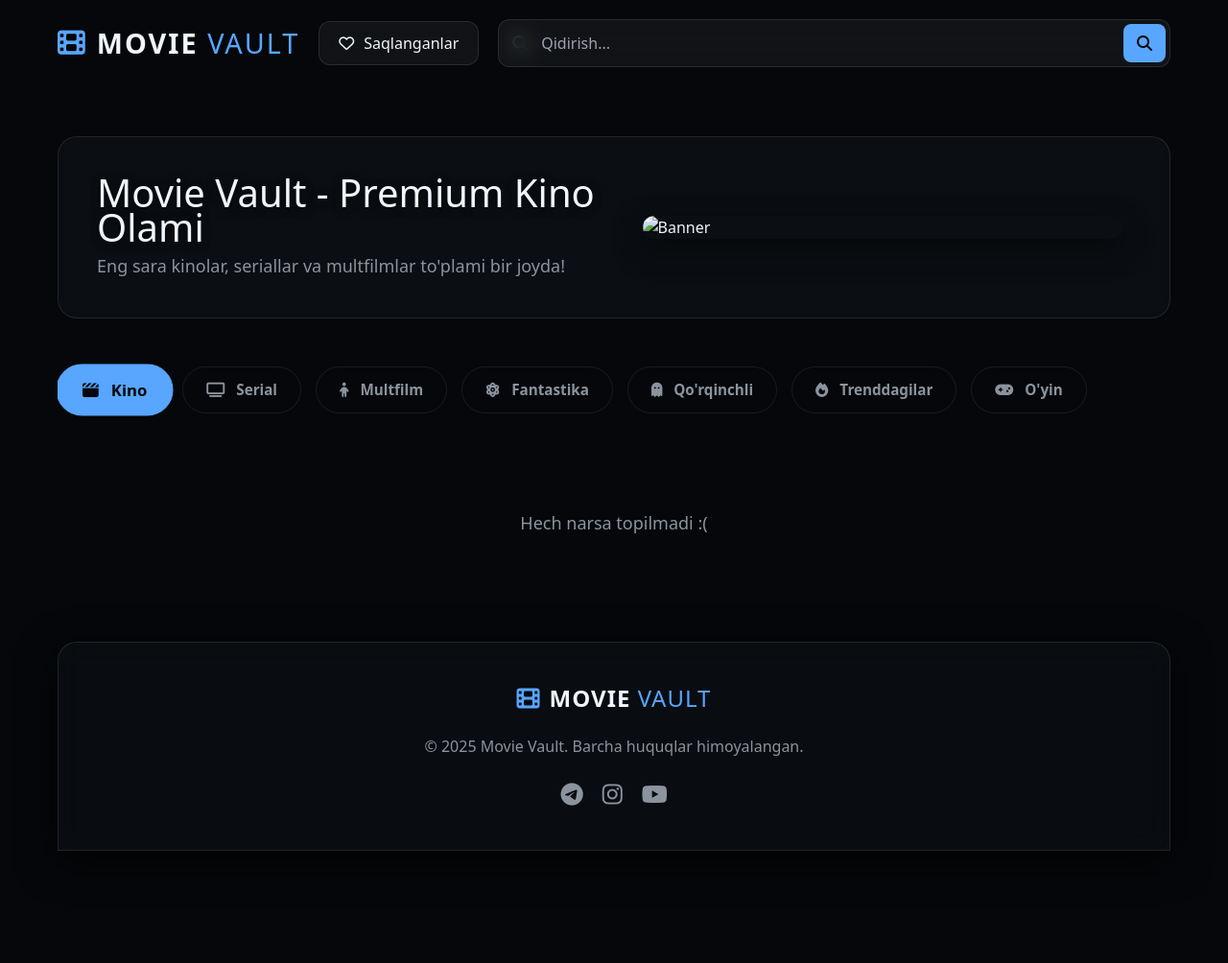
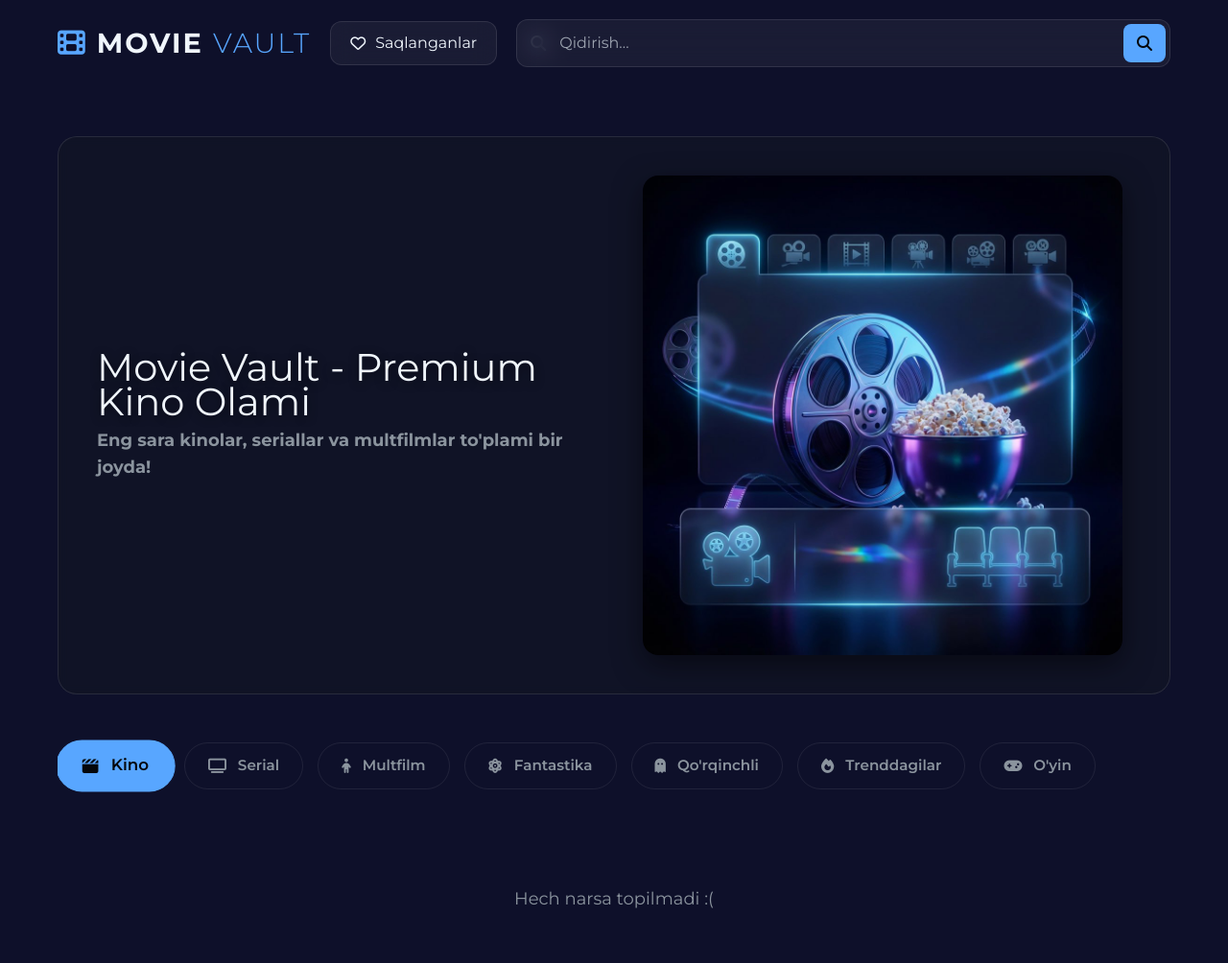
Before and after one commit to BMamadaliyev701/Movie-Vault-BK, a plain HTML site: page index.html in a window 1280 px wide. Shown: the top 1004 px of the page at 96% size. Before the commit the page ends 927 px from the top, so only its background shows below. Drawn offline with nearby package versions, Linux system fonts and the light colour scheme; no server answers.

Commit message:
CSS yanigilanish

```diff
--- a/css/style.css
+++ b/css/style.css
@@ -1,14 +1,17 @@
-/* Specialized Styles & Glassmorphism */
+body {
+    font-family: 'Montserrat', sans-serif !important
+}
 :root {
     --accent-color: #58a6ff;
     --glass-bg: rgba(13, 17, 23, 0.6);
-    --glass-border: rgba(255, 255, 255, 0.08);
+    --glass-border:rgba(255, 255, 255, 0.08);
     --blur-val: 12px;
 }
 
 /* Custom Scrollbar Hide */
 .scrollbar-hide::-webkit-scrollbar {
     display: none;
+
 }
 
 .scrollbar-hide {
@@ -29,7 +32,7 @@
     gap: 12px;
     font-size: 0.95rem;
     font-weight: 600;
-    transition: all 0.3s ease;
+    transition: all 0.4s ease;
     white-space: nowrap;
 }
 
--- a/index.html
+++ b/index.html
@@ -10,9 +10,12 @@
     <link rel="stylesheet" href="https://cdnjs.cloudflare.com/ajax/libs/font-awesome/6.4.0/css/all.min.css">
     <link rel="stylesheet" href="css/style.css">
     <script src="js/tailwind-config.js"></script>
+    <link rel="preconnect" href="https://fonts.googleapis.com">
+    <link rel="preconnect" href="https://fonts.gstatic.com" crossorigin>
+    <link href="https://fonts.googleapis.com/css2?family=Montserrat:ital,wght@0,100..900;1,100..900&display=swap" rel="stylesheet">
 </head>
 
-<body class="bg-bg-dark text-[#f0f6fc] min-h-screen">
+<body class="bg-[#0E102A] text-[#f0f6fc] min-h-screen">
     <div id="app" class="app-container max-w-[1400px] mx-auto px-4 md:px-[60px] pb-10">
         <!-- Header -->
         <header class="flex flex-wrap justify-between items-center py-5 mb-8 gap-5">
@@ -23,7 +26,7 @@
                 </div>
                 <div class="header-actions">
                     <button id="favoritesBtn" title="Saqlanganlar"
-                    class="bg-white/5 border border-white/10 text-[#f0f6fc] px-5 py-2.5 rounded-xl cursor-pointer flex items-center gap-2.5 transition-all duration-300 hover:scale-105 active:scale-95 backdrop-blur-[12px]">
+                    class="bg-white/5 border border-white/10 text-[#f0f6fc] px-5 py-2.5 rounded-xl cursor-pointer flex items-center gap-2.5 transition-all duration-500 hover:scale-105 active:scale-95 backdrop-blur-[12px]">
                     <i class="fa-regular fa-heart"></i>
                     <span class="btn-text hidden sm:inline">Saqlanganlar</span>
                 </button>
@@ -47,14 +50,14 @@
         <div
         class="banner-container flex flex-col md:flex-row-reverse items-center p-5 md:p-10 gap-5 md:gap-10 w-full text-center md:text-left">
         <div class="banner-image flex-1 flex justify-center items-center">
-                        <img src="assets/images/banner.png" alt="Banner"
+            <img src="./Banner.jpg" alt="Banner"
             class="w-full max-w-[500px] rounded-2xl shadow-[0_10px_30px_rgba(0,0,0,0.5)] object-contain">
         </div>
         <div class="banner-content flex-1">
             <h2
             class="text-3xl md:text-[2.5rem] mb-2 text-[#f0f6fc] [text-shadow:0_2px_10px_rgba(0,0,0,0.5)]">
             Movie Vault - Premium Kino Olami</h2>
-                        <p class="text-lg text-text-secondary max-w-[500px] mx-auto md:mx-0">Eng sara kinolar, seriallar
+            <p class="text-lg text-text-secondary max-w-[500px] mx-auto md:mx-0 font-bold">Eng sara kinolar, seriallar
                 va multfilmlar to'plami bir joyda!</p>
             </div>
         </div>
@@ -109,13 +112,13 @@
         </div>
         <p class="text-text-secondary">&copy; 2025 Movie Vault. Barcha huquqlar himoyalangan.</p>
         <div class="social-links flex gap-5">
-                    <a href="#"
+            <a href="https://web.telegram.org/" target="_blank"
             class="text-text-secondary text-[1.5rem] hover:text-accent transition-colors duration-300"><i
             class="fa-brands fa-telegram"></i></a>
-                    <a href="#"
+            <a href="https://www.instagram.com/accounts/onetap/?next=%2F" target="_blank"
             class="text-text-secondary text-[1.5rem] hover:text-accent transition-colors duration-300"><i
             class="fa-brands fa-instagram"></i></a>
-                    <a href="#"
+            <a href="https://www.youtube.com/" target="_blank"
             class="text-text-secondary text-[1.5rem] hover:text-accent transition-colors duration-300"><i
             class="fa-brands fa-youtube"></i></a>
         </div>
@@ -142,7 +145,7 @@
 <!-- Templates -->
 <template id="movie-card-template">
     <div
-            class="movie-card bg-card-bg rounded-2xl overflow-hidden relative cursor-pointer transition-all duration-400 border border-white/10 backdrop-blur-[12px] hover:-translate-y-2.5 hover:scale-[1.02] hover:shadow-[0_20px_40px_rgba(0,0,0,0.6)] hover:border-white/20">
+    class="movie-card bg-card-bg rounded-2xl overflow-hidden relative cursor-pointer transition-all duration-500 border border-white/10 backdrop-blur-[12px] hover:-translate-y-2.5 hover:scale-[1.02] hover:shadow-[0_20px_40px_rgba(0,0,0,0.6)] hover:border-white/20">
     <img src="" alt="" class="movie-poster w-full aspect-[2/3] object-cover" loading="lazy">
     <div
     class="info-icon absolute top-[15px] left-[15px] w-[35px] height-[35px] rounded-full bg-white/10 border border-white/20 flex items-center justify-center cursor-pointer transition-all duration-300 hover:bg-accent hover:text-bg-dark hover:rotate-[360deg] z-[5] backdrop-blur-[5px]">
```
Also changed, not shown: Banner.jpg (added). Lines whose indentation alone changed are shown as unchanged.
